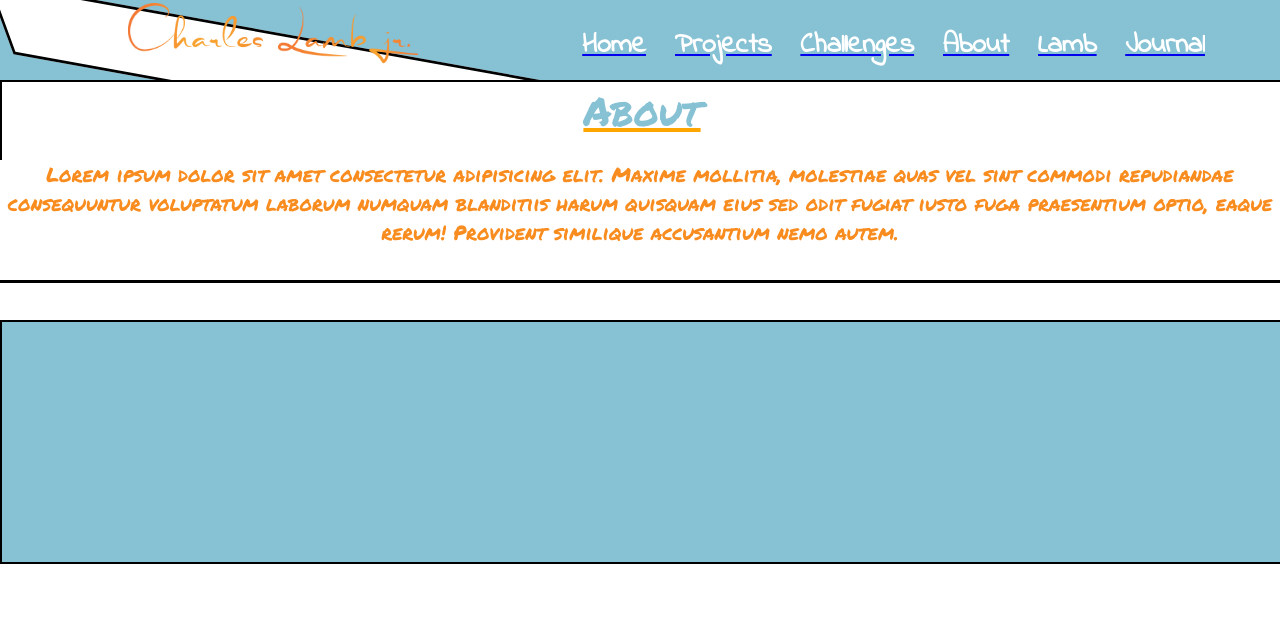
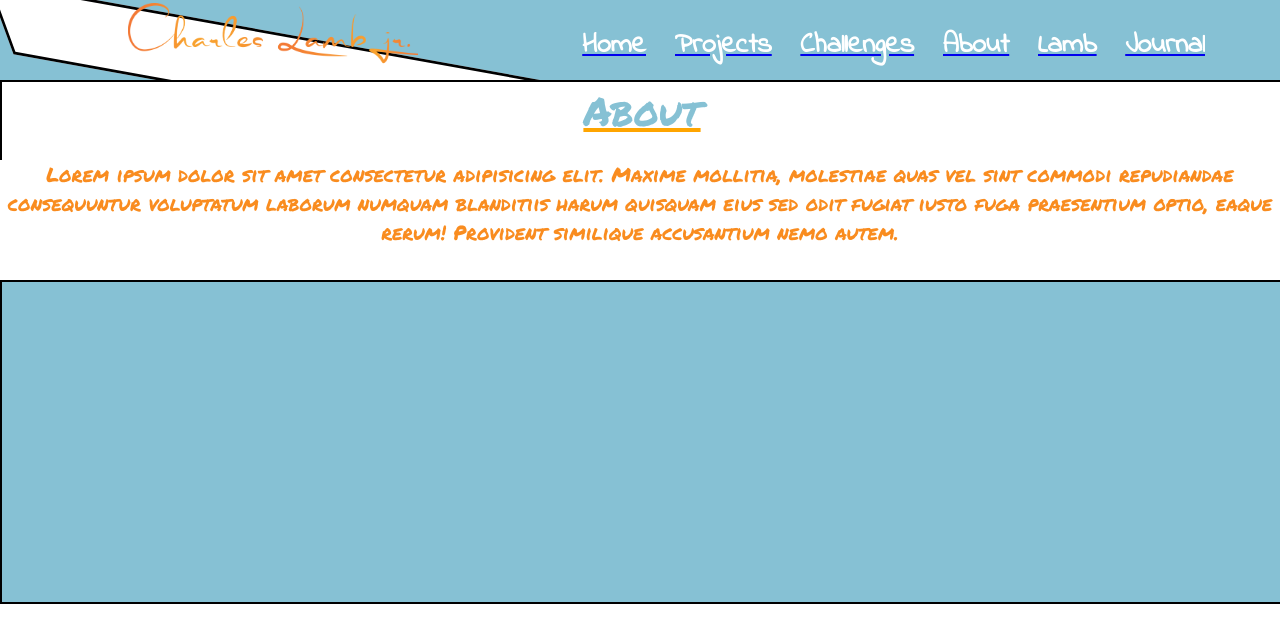
Before and after one commit to cyberstizz/charleslambjr, a React (Create React App) app: page /about in a window 1280 px wide. Shown: the top 642 px of the page. Built offline with nearby package versions, Linux system fonts and the light colour scheme; a web font is replaced by a local one.

Commit message:
made the skills section a bit larger by height becasuse fortunately I have a lot of skills to showcase and lowered the margin top a bit

```diff
--- a/src/components/About.css
+++ b/src/components/About.css
@@ -70,9 +70,9 @@
     flex-direction: row;
     border: 2px solid black;
     width: 100vw;
-    height: 30vh;
+    height: 40vh;
     position: absolute;
-    top: 40vh;
+    top: 35vh;
     z-index: 205;
     background-color: rgb(134, 193, 212);
 }
```
